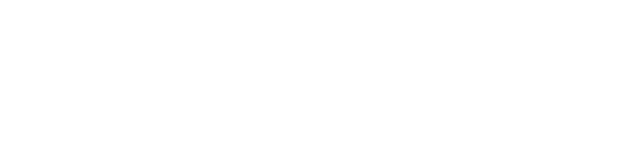
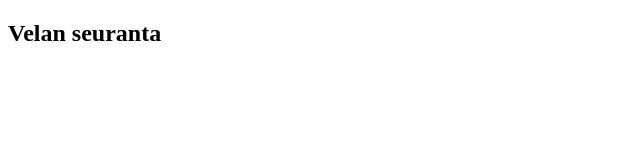
Before and after one commit to ViljoRanta/ViljoRanta.github.io, a plain HTML site: page index.html in a window 1280 px wide. Shown: the whole page, without its empty margins (0-640 px from the left). Drawn offline with Linux system fonts and the light colour scheme.

Commit message:
Update index.html

```diff
--- a/index.html
+++ b/index.html
@@ -6,6 +6,7 @@
     <title>Velkakirja</title>
 </head>
 <body>
+    <h2>Velan seuranta</h2>
 
 </body>
 </html>
```
